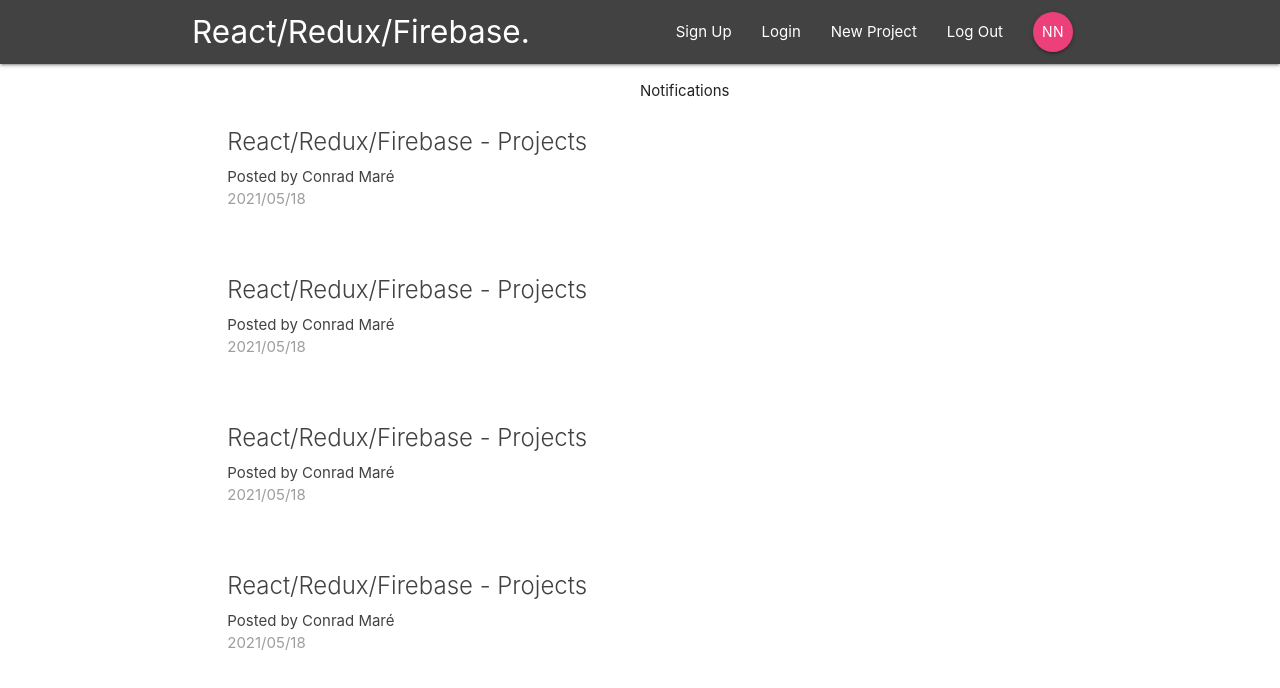
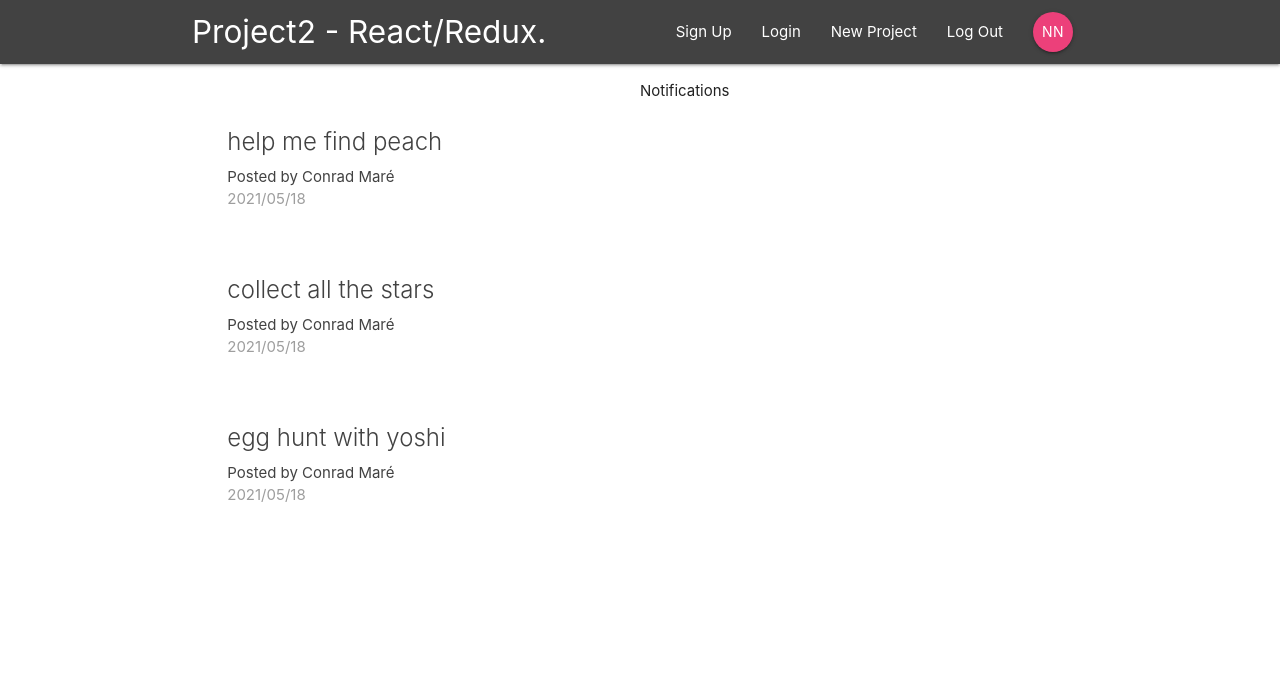
Before and after one commit to ConradMar3/React_V1.1, a React (Create React App) app in the folder React_Project2/react-redux-firebase/: page / in a window 1280 px wide. Shown: the top 688 px of the page. Built offline with nearby package versions, Linux system fonts and the light colour scheme.

Commit message:
2021/05/21 (pm)

```diff
--- a/React_Project2/react-redux-firebase/package.json
+++ b/React_Project2/react-redux-firebase/package.json
@@ -9,8 +9,11 @@
     "materialize-css": "^1.0.0-rc.2",
     "react": "^17.0.2",
     "react-dom": "^17.0.2",
+    "react-redux": "^7.2.4",
     "react-router-dom": "^5.2.0",
     "react-scripts": "4.0.3",
+    "redux": "^4.1.0",
+    "redux-thunk": "^2.3.0",
     "web-vitals": "^1.1.2"
   },
   "scripts": {
--- a/React_Project2/react-redux-firebase/src/components/dashboard/Dashboard.js
+++ b/React_Project2/react-redux-firebase/src/components/dashboard/Dashboard.js
@@ -1,14 +1,17 @@
 import React, { Component } from 'react'
 import Notifications from './Notifications'
 import ProjectList from '../projects/ProjectList'
+import { connect } from 'react-redux'
 
 class Dashboard extends Component {
     render() {
+        // console.log(this.props);
+        const { projects } = this.props;
         return (
             <div className="dashboard container">
                 <div className="row">
                     <div className="col s12 m6">
-                        <ProjectList />
+                        <ProjectList projects={projects} />
                     </div>
                     <div className="col s12 m5 offset-m1"></div>
                     <Notifications />
@@ -18,4 +21,10 @@
     }
 }
 
-export default Dashboard
+const mapStateToProps = (state) => {
+    return {
+        projects: state.project.projects
+    }
+}
+
+export default connect(mapStateToProps)(Dashboard)
--- a/React_Project2/react-redux-firebase/src/components/layout/Navbar.js
+++ b/React_Project2/react-redux-firebase/src/components/layout/Navbar.js
@@ -7,7 +7,7 @@
     return (
         <nav className="nav-wrapper grey darken-3">
             <div className="container">
-                <Link to='/' className="brand-logo">React/Redux/Firebase.</Link>
+                <Link to='/' className="brand-logo">Project2 - React/Redux.</Link>
                 <SignedInLinks />
                 <SignedOutLinks />
             </div>
--- a/React_Project2/react-redux-firebase/src/components/projects/CreateProject.js
+++ b/React_Project2/react-redux-firebase/src/components/projects/CreateProject.js
@@ -1,4 +1,6 @@
 import React, { Component } from 'react'
+import { connect } from 'react-redux'
+import { createProject } from '../../store/reducers/actions/projectActions'
 
 class CreateProject extends Component {
     state = {
@@ -12,7 +14,8 @@
     }
     handleSubmit = (e) => {
         e.preventDefault();
-        console.log(this.state);
+        // console.log(this.state);
+        this.props.createProject(this.state)
     }
 
     render() {
@@ -37,4 +40,10 @@
     }
 }
 
-export default CreateProject
+const mapDispatchToProps = (dispatch) => {
+    return {
+        createProject: (project) => dispatch(createProject(project))
+    }
+}
+
+export default connect(null, mapDispatchToProps)(CreateProject)
--- a/React_Project2/react-redux-firebase/src/components/projects/ProjectList.js
+++ b/React_Project2/react-redux-firebase/src/components/projects/ProjectList.js
@@ -1,13 +1,14 @@
 import React from 'react'
 import ProjectSummary from './ProjectSummary'
 
-const ProjectList = () => {
+const ProjectList = ({ projects }) => {
     return (
         <div className="project-list section">
-            <ProjectSummary />
-            <ProjectSummary />
-            <ProjectSummary />
-            <ProjectSummary />
+            { projects && projects.map(project => {
+                return (
+                    <ProjectSummary project={project} key={project.id} />
+                )
+            })}
         </div>
     )
 }
--- a/React_Project2/react-redux-firebase/src/components/projects/ProjectSummary.js
+++ b/React_Project2/react-redux-firebase/src/components/projects/ProjectSummary.js
@@ -1,11 +1,11 @@
 import React from 'react'
 
-const ProjectSummary = () => {
+const ProjectSummary = ({ project }) => {
     return (
 
         <div className="card z-depth-0 project-summary">
             <div className="card-content grey-text text-darken-3">
-                <span className="card-title">React/Redux/Firebase - Projects</span>
+                <span className="card-title">{project.title}</span>
                 <p>Posted by Conrad Maré</p>
                 <p className="grey-text">2021/05/18</p>
             </div>
--- a/React_Project2/react-redux-firebase/src/index.js
+++ b/React_Project2/react-redux-firebase/src/index.js
@@ -3,10 +3,18 @@
 import './index.css';
 import App from './App';
 import reportWebVitals from './reportWebVitals';
+import { createStore, applyMiddleware } from 'redux'
+import rootReducer from './store/reducers/rootReducer'
+import { Provider } from 'react-redux'
+import thunk from 'redux-thunk'
+
+const store = createStore(rootReducer, applyMiddleware(thunk));
 
 ReactDOM.render(
   <React.StrictMode>
-    <App />
+    <Provider store={store}>
+      <App />
+    </Provider>
   </React.StrictMode>,
   document.getElementById('root')
 );
--- /dev/null
+++ b/React_Project2/react-redux-firebase/src/store/reducers/actions/projectActions.js
@@ -0,0 +1,6 @@
+export const createProject = (project) => {
+    return (dispatch, getState) => {
+        // make async call to DB
+        dispatch({ type: 'CREATE_PROJECT', project });
+    }
+};
--- /dev/null
+++ b/React_Project2/react-redux-firebase/src/store/reducers/authReducer.js
@@ -0,0 +1,7 @@
+const initState = {}
+
+const authReducer = (state = initState, action) => {
+    return state
+}
+
+export default authReducer
--- /dev/null
+++ b/React_Project2/react-redux-firebase/src/store/reducers/projectReducer.js
@@ -0,0 +1,17 @@
+const initState = {
+    projects: [
+        { id: '1', title: 'help me find peach', content: 'blah blah blah' },
+        { id: '2', title: 'collect all the stars', content: 'blah blah blah' },
+        { id: '3', title: 'egg hunt with yoshi', content: 'blah blah blah' }
+    ]
+}
+
+const projectReducer = (state = initState, action) => {
+    switch (action.type) {
+        case 'CREATE_PROJECT':
+            console.log('created project', action.project)
+    }
+    return state
+}
+
+export default projectReducer
--- /dev/null
+++ b/React_Project2/react-redux-firebase/src/store/reducers/rootReducer.js
@@ -0,0 +1,10 @@
+import authReducer from './authReducer'
+import projectReducer from './projectReducer'
+import { combineReducers } from 'redux'
+
+const rootReducer = combineReducers({
+    auth: authReducer,
+    project: projectReducer
+});
+
+export default rootReducer
```
Also changed, not shown: React_Project2/react-redux-firebase/src/config/fbConfig.js (added, +20 -0 lines), React_Project2/react-redux-firebase/public/img/mario-bg.png (added), 1 other file (tests, documents, lock files or other folders).
